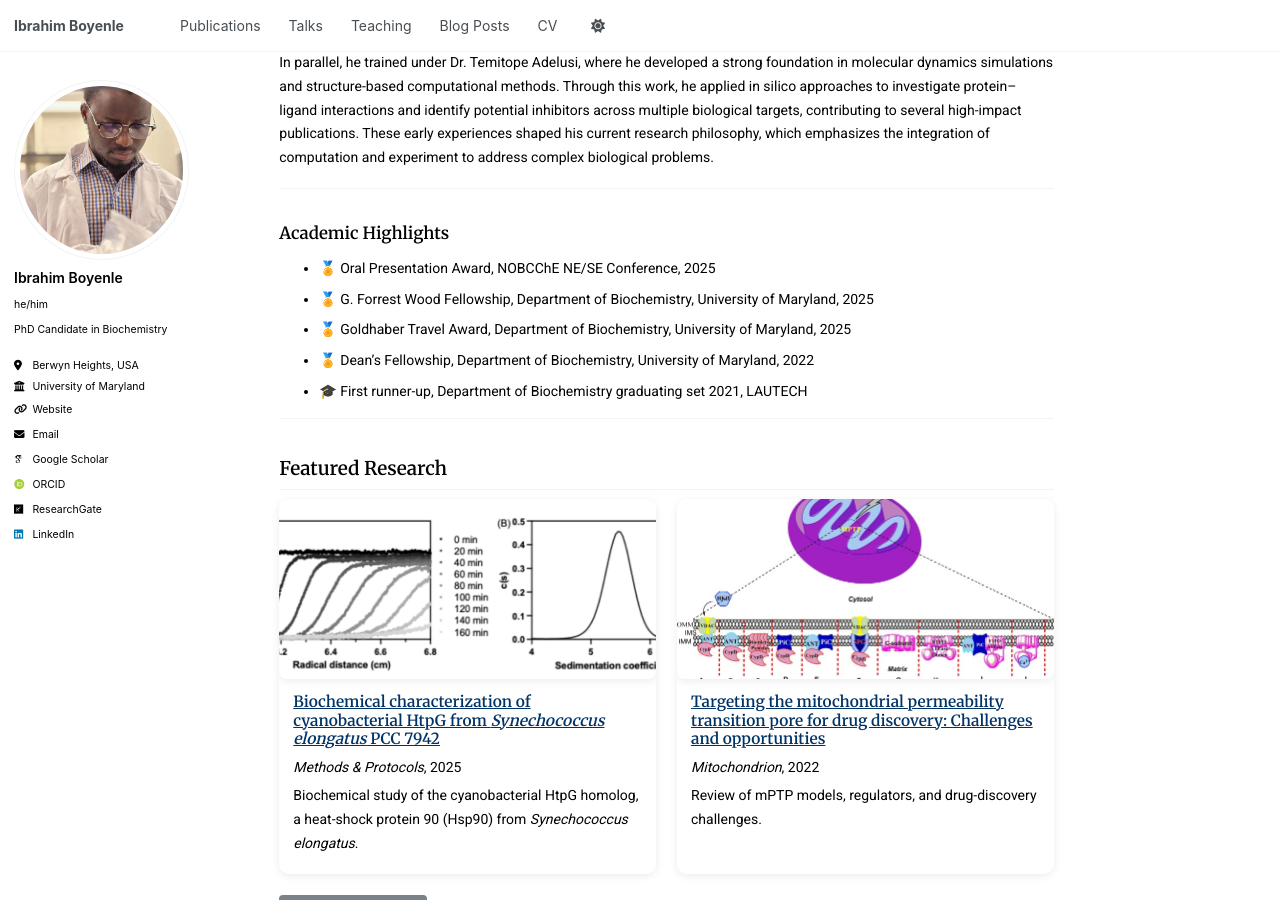
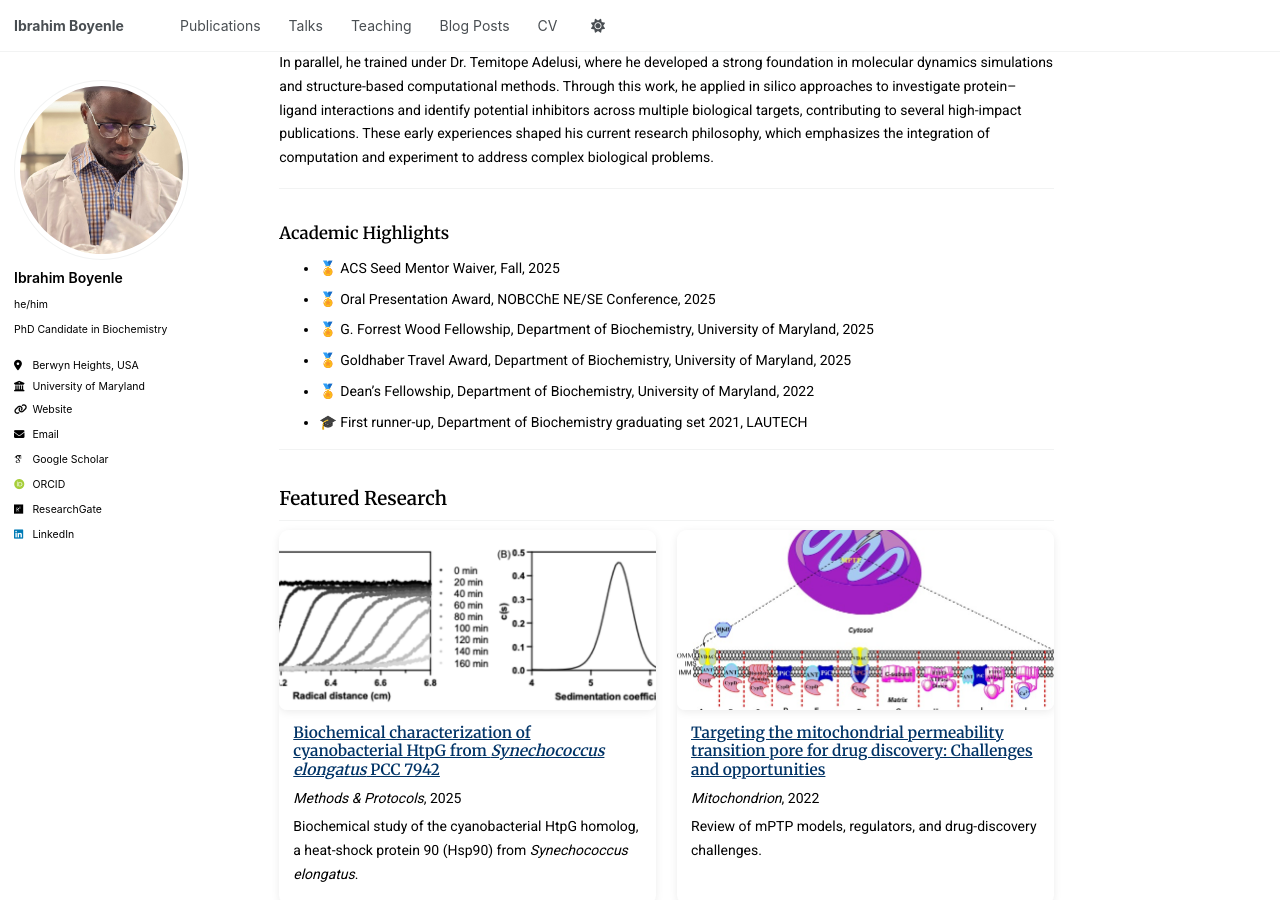
Before and after one commit to Ibrahimboyenle/Ibrahimboyenle.github.io, a Jekyll site: the page built from _pages/about.md, in a window 1280 px wide and 900 px high, scrolled down 484 px. Built offline with Jekyll 4.4.1, drawn with Linux system fonts in a browser that asks for light colours; some web fonts are replaced; a script that is not in the unit is left out; our own code applies the rules of GitHub Pages for plain Markdown files.

Commit message:
Update about.md

```diff
--- a/_pages/about.md
+++ b/_pages/about.md
@@ -17,6 +17,7 @@ In parallel, he trained under Dr. Temitope Adelusi, where he developed a strong
 ---
 
 ### Academic Highlights
+- 🏅 ACS Seed Mentor Waiver, Fall, 2025
 - 🏅 Oral Presentation Award, NOBCChE NE/SE Conference, 2025
 - 🏅 G. Forrest Wood Fellowship, Department of Biochemistry, University of Maryland, 2025
 - 🏅 Goldhaber Travel Award, Department of Biochemistry, University of Maryland, 2025
```
